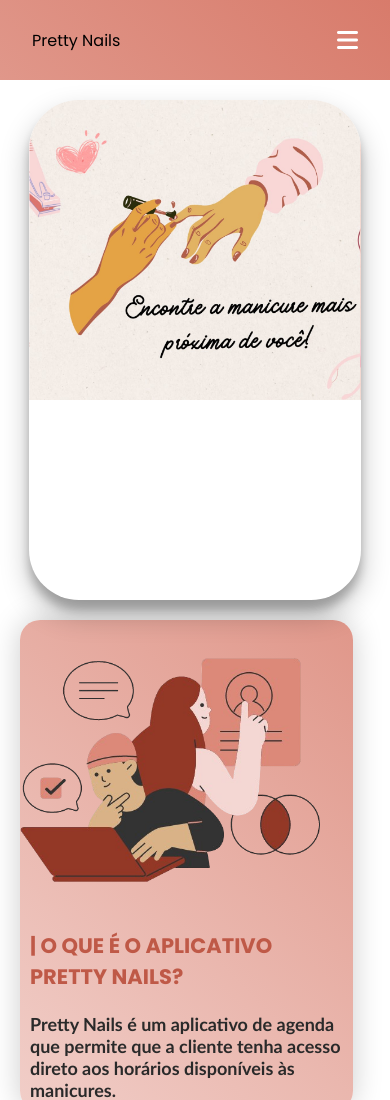
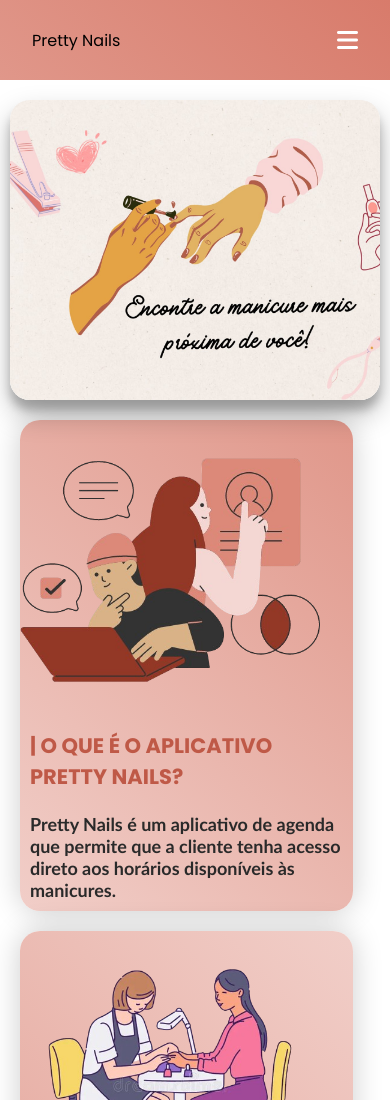
Before and after one commit to ifpi-picos/projeto-integrador-pretty-nails, a plain HTML site: page index.html in a window 390 px wide. Shown: the top 1100 px of the page. Drawn offline with nearby package versions, Linux system fonts and the light colour scheme.

Commit message:
alteração na responsividade #2

```diff
--- a/index.css
+++ b/index.css
@@ -127,7 +127,7 @@
   position: relative;
   display: flex;
   margin: 100px auto 0;
-  border-radius: 50px;
+  border-radius: 20px;
   background-color: #fff;
   box-shadow: 0 14px 28px rgba(0, 0, 0, 0.25), 0 10px 10px rgba(0, 0, 0, 0.22);
 
@@ -159,6 +159,11 @@
 
 /* Responsividade Slides */
 @media screen and (max-width: 768px) {
+  .container-de-slides{
+    width: 95%;
+    height: 300px;
+  }
+
   .slide {
     min-width: 100%; /* Ajuste para mostrar um slide por vez em telas menores */
     height: 300px;
```
